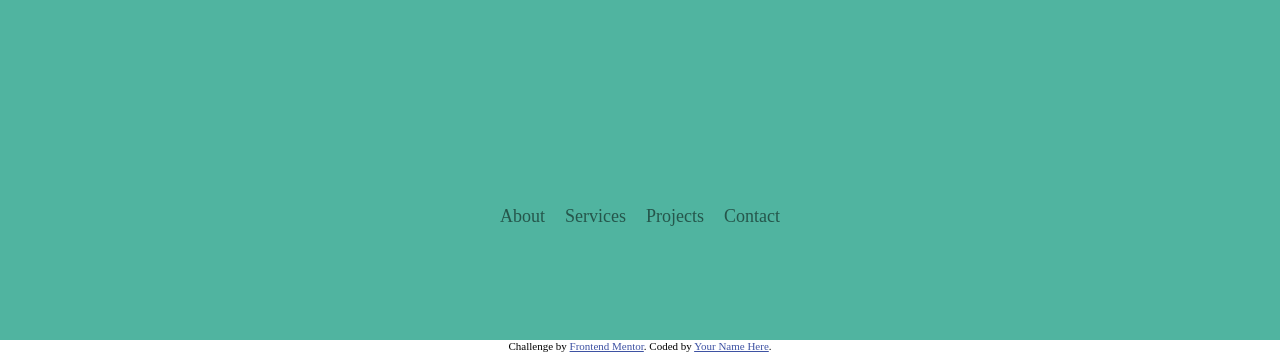
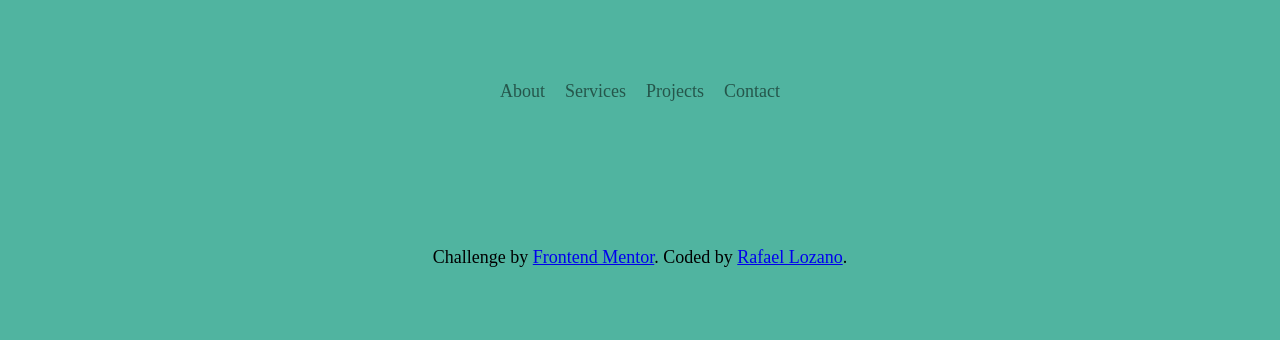
Before and after one commit to RafaelLozano/Sunnyside-agency-landing-page, a plain HTML site: page src/index.html in a window 1280 px wide. Shown: the part 3258-3610 px from the top of the page. Drawn offline with Linux system fonts and the light colour scheme.

```diff
--- a/src/index.html
+++ b/src/index.html
@@ -123,12 +123,13 @@
       <a href="">Projects</a>
       <a href="">Contact</a>
     </div>
+    <div>
+      Challenge by <a href="https://www.frontendmentor.io?ref=challenge" target="_blank">Frontend Mentor</a>.
+      Coded by <a href="https://github.com/RafaelLozano" target="_blank">Rafael Lozano</a>.
+    </div>
   </footer>
 
 
-  <div class="attribution">
-    Challenge by <a href="https://www.frontendmentor.io?ref=challenge" target="_blank">Frontend Mentor</a>.
-    Coded by <a href="#">Your Name Here</a>.
-  </div>
+
 </body>
 </html>
```
Also changed, not shown: 1 other file.
